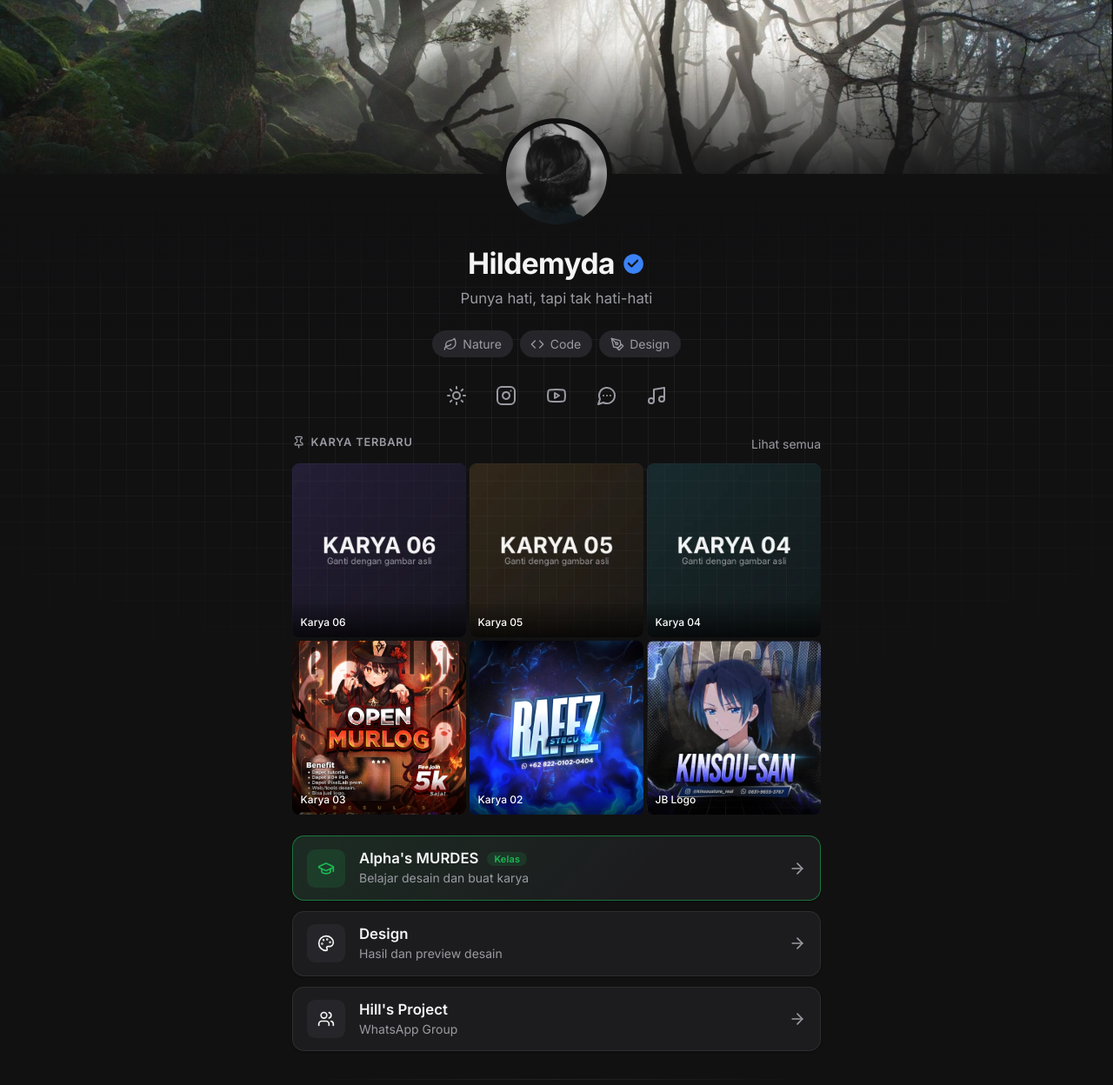
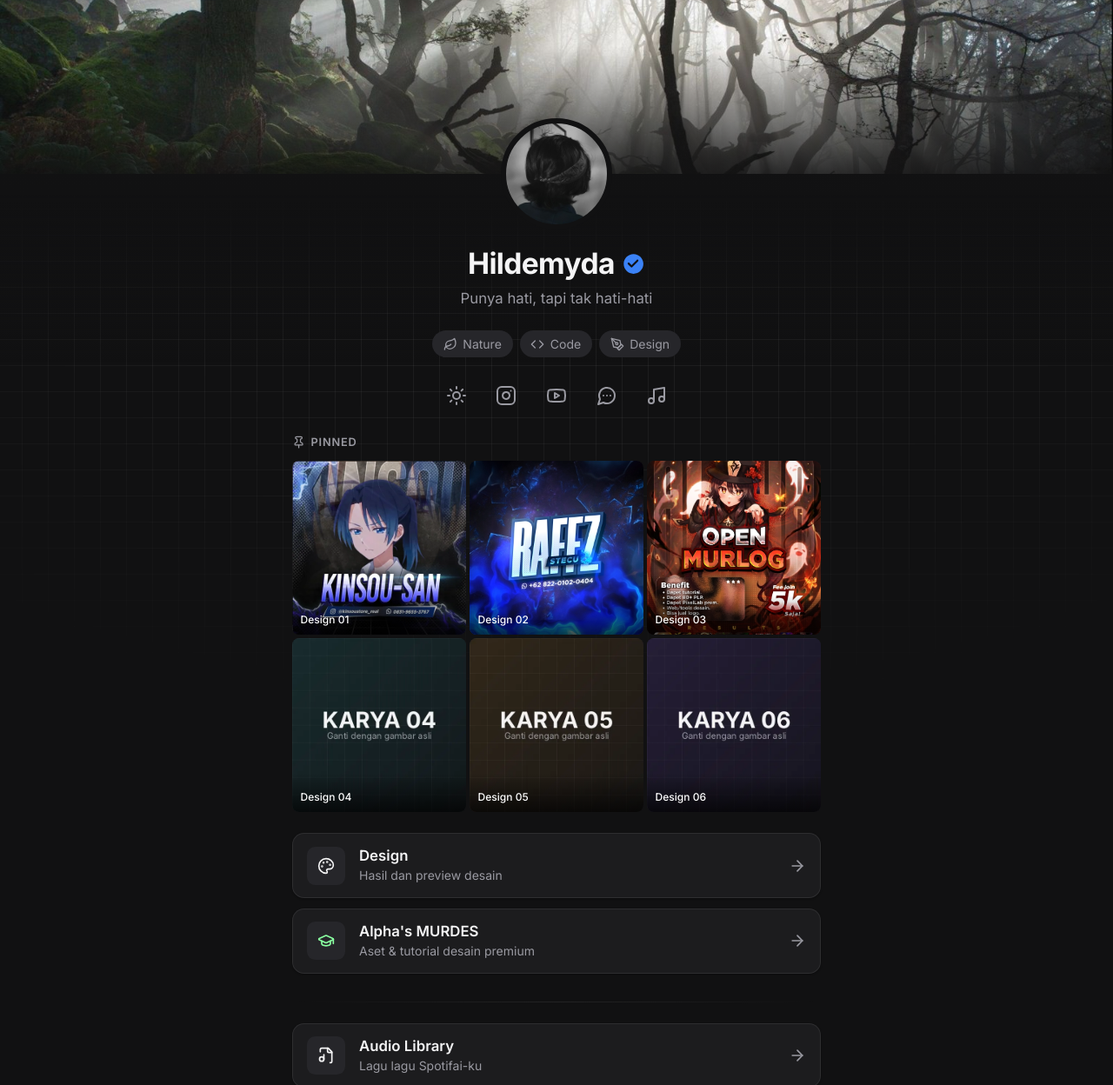
Before and after one commit to hildemyda/alpa, a plain HTML site: page index.html in a window 1280 px wide. Shown: the top 1248 px of the page at 87% size. Drawn offline with Linux system fonts and the light colour scheme.

Commit message:
Add files via upload

```diff
--- a/css/style.css
+++ b/css/style.css
@@ -287,6 +287,7 @@ html.light .social-theme .moon { display: inline-flex; }
     position: sticky;
     top: 0;
     z-index: 5;
+    background: var(--bg); /* cadangan untuk browser lama */
     background: color-mix(in srgb, var(--bg) 88%, transparent);
     backdrop-filter: blur(10px);
     -webkit-backdrop-filter: blur(10px);
@@ -378,6 +379,7 @@ dialog.viewer::backdrop { background: rgba(0, 0, 0, .8); backdrop-filter: blur(3
 
 /* Halaman 404 */
 .nf {
+    min-height: calc(100vh - 3.6rem); /* cadangan untuk browser lama */
     min-height: calc(100svh - 3.6rem);
     display: flex;
     flex-direction: column;
@@ -401,8 +403,6 @@ dialog.viewer::backdrop { background: rgba(0, 0, 0, .8); backdrop-filter: blur(3
 .btn-solid { padding: .7rem 1.4rem; background: var(--text); color: var(--bg); font-weight: 500; }
 .btn-solid:hover { opacity: .9; }
 
-/* Kartu sorot (Murdes) */
-.card-feature { border-color: color-mix(in srgb, var(--accent) 55%, transparent); background: linear-gradient(135deg, color-mix(in srgb, var(--accent) 10%, transparent), transparent 65%), var(--card); }
-.card-feature:hover { border-color: var(--accent); }
-.card-feature .card-icon { color: var(--accent); background: color-mix(in srgb, var(--accent) 14%, transparent); }
-.badge { display: inline-block; margin-left: .35rem; padding: .05rem .5rem; border-radius: 999px; vertical-align: .1em; font-size: .68rem; font-weight: 600; letter-spacing: .02em; color: var(--accent); background: color-mix(in srgb, var(--accent) 14%, transparent); }
+/* Ikon hijau untuk kartu Murdes (selain itu sama dengan kartu lain) */
+.card-icon-green { color: #8affa1; }
+html.light .card-icon-green { color: #1f9d4d; }
--- a/index.html
+++ b/index.html
@@ -61,19 +61,14 @@
             </section>
 
             <div class="cards">
-                <a class="card card-feature" href="https://murdes.alpa.my.id" target="_blank" rel="noopener noreferrer">
-                    <div class="card-icon"><i data-icon="graduation-cap"></i></div>
-                    <div class="card-text"><h2 class="card-title">Alpha's MURDES <span class="badge">Kelas</span></h2><p class="card-desc">Belajar desain dan buat karya</p></div>
-                    <i class="card-arrow" data-icon="arrow-right"></i>
-                </a>
                 <a class="card" href="./design/">
                     <div class="card-icon"><i data-icon="palette"></i></div>
                     <div class="card-text"><h2 class="card-title">Design</h2><p class="card-desc">Hasil dan preview desain</p></div>
                     <i class="card-arrow" data-icon="arrow-right"></i>
                 </a>
-                <a class="card" href="https://chat.whatsapp.com/F9GDYQOKWxk4l3xs7fXmAJ" target="_blank" rel="noopener noreferrer">
-                    <div class="card-icon"><i data-icon="users"></i></div>
-                    <div class="card-text"><h2 class="card-title">Hill's Project</h2><p class="card-desc">WhatsApp Group</p></div>
+                <a class="card" href="https://murdes.alpa.my.id" target="_blank" rel="noopener noreferrer">
+                    <div class="card-icon card-icon-green"><i data-icon="graduation-cap"></i></div>
+                    <div class="card-text"><h2 class="card-title">Alpha's MURDES</h2><p class="card-desc">Aset &amp; tutorial desain premium</p></div>
                     <i class="card-arrow" data-icon="arrow-right"></i>
                 </a>
             </div>
@@ -99,6 +94,11 @@
                 <a class="card" href="https://aksana29-mankapuas.github.io/" target="_blank" rel="noopener noreferrer">
                     <div class="card-icon"><i data-icon="globe"></i></div>
                     <div class="card-text"><h2 class="card-title">Buku Tahunan AKSANA</h2><p class="card-desc">MAN Kapuas Angkatan ke-29</p></div>
+                    <i class="card-arrow" data-icon="arrow-right"></i>
+                </a>
+                <a class="card" href="https://chat.whatsapp.com/F9GDYQOKWxk4l3xs7fXmAJ" target="_blank" rel="noopener noreferrer">
+                    <div class="card-icon"><i data-icon="users"></i></div>
+                    <div class="card-text"><h2 class="card-title">Hill's Project</h2><p class="card-desc">WhatsApp Group</p></div>
                     <i class="card-arrow" data-icon="arrow-right"></i>
                 </a>
             </div>
--- a/js/works.js
+++ b/js/works.js
@@ -18,51 +18,93 @@
 //   images   = daftar gambar detail yang tampil saat karya diklik
 window.WORKS = [
   {
+    id: 1,
+    pinned: true,
+    title: "Design 01",
+    category: "Logo",
+    desc: "aGBtrshrtjhrtjh",
+    thumb: "karya/karya-01-thumb.webp",
+    images: ["karya/karya-01-a.webp", "karya/karya-01-b.webp"]
+  },
+  {
+    id: 2,
+    pinned: true,
+    title: "Design 02",
+    category: "Logo",
+    desc: "EFEFEFFEFFEEFFEFE",
+    thumb: "karya/karya-02-thumb.webp",
+    images: ["karya/karya-02-a.webp", "karya/karya-02-b.webp"]
+  },
+  {
+    id: 3,
+    pinned: true,
+    title: "Design 03",
+    category: "Logo",
+    desc: "reberewegerhbthb",
+    thumb: "karya/karya-03-thumb.webp",
+    images: ["karya/karya-03-a.webp", "karya/karya-03-b.webp"]
+  },
+  {
+    id: 4,
+    pinned: true,
+    title: "Design 04",
+    category: "Poster",
+    desc: "ewfwe5t234tfwtg",
+    thumb: "karya/karya-04-thumb.webp",
+    images: ["karya/karya-04-a.webp", "karya/karya-04-b.webp"]
+  },
+  {
+    id: 5,
+    pinned: true,
+    title: "Design 05",
+    category: "Poster",
+    desc: "ewfwefgewf",
+    thumb: "karya/karya-05-thumb.webp",
+    images: ["karya/karya-05-a.webp", "karya/karya-05-b.webp"]
+  },
+  {
     id: 6,
-    title: "Karya 06",
+    pinned: true,
+    title: "Design 06",
     category: "Poster",
-    desc: "Client 06\nNama: (isi nama client)",
+    desc: "wefwefewfwef",
     thumb: "karya/karya-06-thumb.webp",
     images: ["karya/karya-06-a.webp", "karya/karya-06-b.webp"]
   },
   {
-    id: 5,
-    title: "Karya 05",
-    category: "Banner",
-    desc: "Client 05\nNama: (isi nama client)",
-    thumb: "karya/karya-05-thumb.webp",
-    images: ["karya/karya-05-a.webp", "karya/karya-05-b.webp"]
+    id: 7,
+    pinned: false,
+    title: "Design 07",
+    category: "Logo",
+    desc: "ewfgewrgvbre",
+    thumb: "karya/karya-07-thumb.webp",
+    images: ["karya/karya-07-a.webp", "karya/karya-07-b.webp"]
   },
   {
-    id: 4,
-    title: "Karya 04",
-    category: "Logo",
-    desc: "Client 04\nNama: (isi nama client)",
-    thumb: "karya/karya-04-thumb.webp",
-    images: ["karya/karya-04-a.webp", "karya/karya-04-b.webp"]
+    id: 8,
+    pinned: false,
+    title: "Design 08",
+    category: "Banner",
+    desc: "rebrebredbre",
+    thumb: "karya/karya-08-thumb.webp",
+    images: ["karya/karya-08-a.webp", "karya/karya-08-b.webp"]
   },
   {
-    id: 3,
-    title: "Karya 03",
+    id: 9,
+    pinned: false,
+    title: "Design 09",
     category: "Poster",
-    desc: "Client 03\nNama: (isi nama client)",
-    thumb: "karya/karya-03-thumb.webp",
-    images: ["karya/karya-03-a.webp", "karya/karya-03-b.webp"]
+    desc: "rbgtyrtbndbbsrws",
+    thumb: "karya/karya-09-thumb.webp",
+    images: ["karya/karya-09-a.webp", "karya/karya-09-b.webp"]
   },
   {
-    id: 2,
-    title: "Karya 02",
-    category: "Banner",
-    desc: "Client 02\nNama: (isi nama client)",
-    thumb: "karya/karya-02-thumb.webp",
-    images: ["karya/karya-02-a.webp", "karya/karya-02-b.webp"]
-  },
-  {
-    id: 1,
-    title: "JB Logo",
-    category: "KINSOU-SAN",
-    desc: "Client 01\nNama: Kinsou-san",
-    thumb: "karya/karya-01-thumb.webp",
-    images: ["karya/karya-01-a.webp", "karya/karya-01-b.webp"]
+    id: 10,
+    pinned: false,
+    title: "Design 10",
+    category: "Logo",
+    desc: "rbhdrshbsdfbdsf",
+    thumb: "karya/karya-10-thumb.webp",
+    images: ["karya/karya-10-a.webp", "karya/karya-10-b.webp"]
   }
 ];
```
